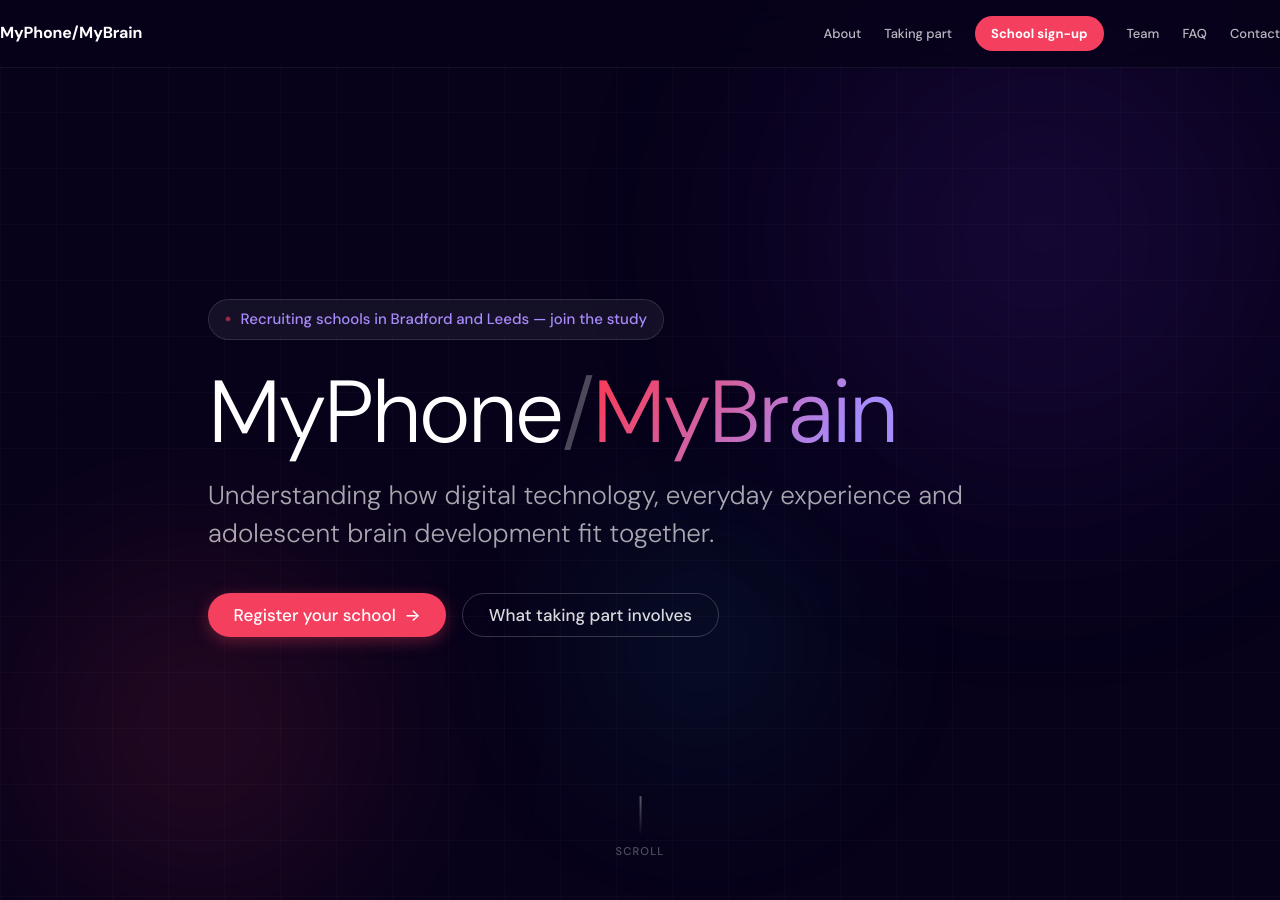
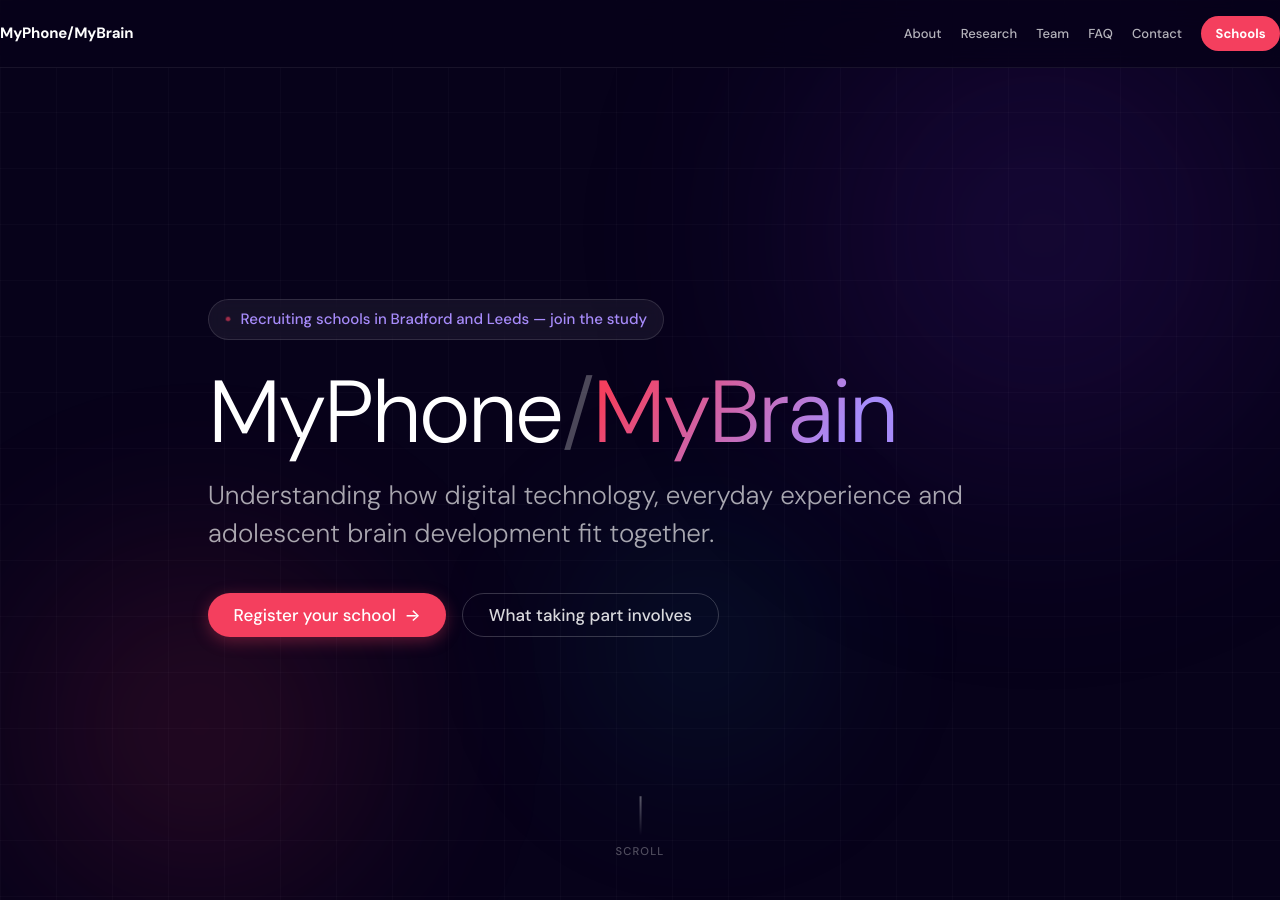
Before and after one commit to faisalmushtaq/myphone-mybrain, a Jekyll site: the page built from index.md, in a window 1280 px wide and 900 px high. Built offline with Jekyll 4.4.1, drawn with Linux system fonts in a browser that asks for light colours.

Commit message:
Rebuild nav: animated hamburger, separate mobile overlay
The old mobile nav was a child of the fixed header, causing
stacking-context clashes that made the menu unreliable.

Changes:
- header.html: desktop nav stays inside header; mobile overlay
  is now a sibling <div id="mobile-nav"> outside the header so
  z-index comparisons are straightforward (overlay z-index: 200,
  well above header z-index: 100)
- Hamburger button: 3 animated <span class="bar"> elements that
  transition to an X when aria-expanded="true"
- Mobile overlay uses .is-open class (not .open) so there is zero
  collision with the desktop nav styles
- Shorten desktop nav labels: "Taking part"→"Research",
  "School sign-up"→"Schools" to prevent overflow on mid screens
- form.js: openMenu/closeMenu helpers, Escape key closes overlay,
  aria-hidden toggled on the overlay element
- Responsive: @media 840px now just hides .nav and shows
  .menu-toggle — no more stale .nav.open block

https://claude.ai/code/session_01963QD4DgzVCqW4S46MBqfB

```diff
--- a/_includes/header.html
+++ b/_includes/header.html
@@ -1,14 +1,32 @@
 <header class="site-header">
   <div class="container header-inner">
     <a class="logo" href="{{ site.baseurl }}/" aria-label="{{ site.title }} home">{{ site.title }}</a>
-    <button class="menu-toggle" type="button" aria-expanded="false" aria-controls="site-nav">Menu</button>
-    <nav id="site-nav" class="nav" aria-label="Main navigation">
+
+    <nav class="nav" aria-label="Main navigation">
       <a href="#about">About</a>
-      <a href="#participation">Taking part</a>
-      <a href="#signup" class="nav-cta">School sign-up</a>
+      <a href="#participation">Research</a>
       <a href="#team">Team</a>
       <a href="#faq">FAQ</a>
       <a href="#contact">Contact</a>
+      <a href="#signup" class="nav-cta">Schools</a>
     </nav>
+
+    <button class="menu-toggle" aria-label="Open navigation menu" aria-expanded="false" aria-controls="mobile-nav">
+      <span class="bar"></span>
+      <span class="bar"></span>
+      <span class="bar"></span>
+    </button>
   </div>
 </header>
+
+<!-- Mobile nav lives outside the header to avoid stacking-context issues -->
+<div class="mobile-nav-overlay" id="mobile-nav" aria-hidden="true">
+  <nav class="mobile-nav-inner" aria-label="Mobile navigation">
+    <a href="#about">About</a>
+    <a href="#participation">Research</a>
+    <a href="#team">Team</a>
+    <a href="#faq">FAQ</a>
+    <a href="#contact">Contact</a>
+    <a href="#signup" class="mobile-nav-cta">Register your school &nbsp;&rarr;</a>
+  </nav>
+</div>
--- a/assets/css/style.css
+++ b/assets/css/style.css
@@ -246,8 +246,7 @@ strong { font-weight: 600; color: var(--c-text); }
 
 /* ── 6. Header / Nav ──────────────────────────────────────── */
 
-/* All sections with anchor IDs get scroll-margin so fixed header
-   doesn't cover their headings when navigating via links */
+/* Prevent fixed header covering section anchors */
 section[id] { scroll-margin-top: calc(var(--nav-h) + 0.5rem); }
 
 .site-header {
@@ -259,16 +258,15 @@ section[id] { scroll-margin-top: calc(var(--nav-h) + 0.5rem); }
   height: var(--nav-h);
   display: flex;
   align-items: center;
-  /* Always frosted — readable against any background */
-  background: rgba(7,2,26,.75);
+  background: rgba(7,2,26,.8);
   backdrop-filter: blur(14px);
   -webkit-backdrop-filter: blur(14px);
-  border-bottom: 1px solid rgba(255,255,255,.06);
+  border-bottom: 1px solid rgba(255,255,255,.07);
   transition: background 0.3s, box-shadow 0.3s;
 }
 
 .site-header.scrolled {
-  background: rgba(7,2,26,.96);
+  background: rgba(7,2,26,.97);
   box-shadow: 0 1px 0 rgba(255,255,255,.07);
 }
 
@@ -276,48 +274,47 @@ section[id] { scroll-margin-top: calc(var(--nav-h) + 0.5rem); }
   display: flex;
   align-items: center;
   justify-content: space-between;
-  gap: 1rem;
+  gap: 1.5rem;
   width: 100%;
 }
 
 .logo {
   font-family: var(--f-body);
-  font-size: 1rem;
+  font-size: 0.9375rem;
   font-weight: 700;
   color: #fff;
   letter-spacing: -0.01em;
   white-space: nowrap;
   flex-shrink: 0;
+  line-height: 1;
 }
 
 .logo:hover { color: var(--c-lavender); }
 
+/* Desktop nav */
 .nav {
   display: flex;
   align-items: center;
-  gap: clamp(0.75rem, 1.8vw, 1.75rem);
-  flex-wrap: nowrap;
+  gap: clamp(0.6rem, 1.5vw, 1.5rem);
 }
 
 .nav a {
   font-size: 0.8125rem;
   font-weight: 500;
-  color: rgba(255,255,255,.72);
-  transition: color 0.2s;
+  color: rgba(255,255,255,.7);
   white-space: nowrap;
+  transition: color 0.15s;
 }
 
 .nav a:hover { color: #fff; }
 
 .nav-cta {
-  background: var(--c-coral);
+  background: var(--c-coral) !important;
   color: #fff !important;
-  padding: 0.45rem 1rem;
+  padding: 0.4rem 0.9rem !important;
   border-radius: 100px;
-  font-size: 0.8125rem;
   font-weight: 600 !important;
-  transition: background 0.2s, transform 0.2s var(--ease-spring) !important;
-  flex-shrink: 0;
+  transition: background 0.15s, transform 0.15s !important;
 }
 
 .nav-cta:hover {
@@ -325,15 +322,85 @@ section[id] { scroll-margin-top: calc(var(--nav-h) + 0.5rem); }
   transform: translateY(-1px);
 }
 
+/* Hamburger button — hidden on desktop */
 .menu-toggle {
   display: none;
-  color: #fff;
-  font-size: 0.875rem;
+  flex-direction: column;
+  justify-content: center;
+  align-items: center;
+  gap: 5px;
+  width: 2.25rem;
+  height: 2.25rem;
+  padding: 0.35rem;
+  flex-shrink: 0;
+  background: none;
+  border: none;
+  cursor: pointer;
+}
+
+.bar {
+  display: block;
+  width: 22px;
+  height: 2px;
+  background: #fff;
+  border-radius: 2px;
+  transition: transform 0.25s var(--ease), opacity 0.2s;
+}
+
+/* Hamburger → X when open */
+.menu-toggle[aria-expanded="true"] .bar:nth-child(1) {
+  transform: translateY(7px) rotate(45deg);
+}
+.menu-toggle[aria-expanded="true"] .bar:nth-child(2) {
+  opacity: 0;
+  transform: scaleX(0);
+}
+.menu-toggle[aria-expanded="true"] .bar:nth-child(3) {
+  transform: translateY(-7px) rotate(-45deg);
+}
+
+/* Mobile nav overlay — lives outside header, no stacking-context clash */
+.mobile-nav-overlay {
+  display: none;
+  position: fixed;
+  inset: 0;
+  z-index: 200;
+  background: rgba(7,2,26,.97);
+  backdrop-filter: blur(20px);
+  -webkit-backdrop-filter: blur(20px);
+  align-items: center;
+  justify-content: center;
+}
+
+.mobile-nav-overlay.is-open {
+  display: flex;
+}
+
+.mobile-nav-inner {
+  display: flex;
+  flex-direction: column;
+  align-items: center;
+  gap: 1.75rem;
+  padding: 2rem;
+  text-align: center;
+}
+
+.mobile-nav-inner a {
+  font-size: clamp(1.35rem, 4vw, 1.75rem);
   font-weight: 600;
-  padding: 0.45rem 0.9rem;
-  border: 1.5px solid rgba(255,255,255,.25);
-  border-radius: 8px;
-  flex-shrink: 0;
+  color: rgba(255,255,255,.75);
+  transition: color 0.15s;
+}
+
+.mobile-nav-inner a:hover { color: #fff; }
+
+.mobile-nav-cta {
+  margin-top: 0.5rem;
+  color: var(--c-coral) !important;
+  font-size: clamp(1rem, 3vw, 1.25rem) !important;
+  padding: 0.75rem 2rem;
+  border: 2px solid var(--c-coral);
+  border-radius: 100px;
 }
 
 /* ── 7. Hero ──────────────────────────────────────────────── */
@@ -1176,35 +1243,15 @@ section[id] { scroll-margin-top: calc(var(--nav-h) + 0.5rem); }
 }
 
 @media (max-width: 840px) {
-  .nav { display: none; }
-  .nav.open {
-    display: flex;
-    flex-direction: column;
-    position: fixed;
-    top: 0;
-    left: 0;
-    right: 0;
-    bottom: 0;
-    background: rgba(7,2,26,.97);
-    backdrop-filter: blur(20px);
-    -webkit-backdrop-filter: blur(20px);
-    align-items: center;
-    justify-content: center;
-    gap: 2rem;
-    z-index: 99;
-  }
-  .nav.open a { font-size: var(--step-2); color: rgba(255,255,255,.8); }
-  .nav.open .nav-cta { padding: 0.75rem 2rem; font-size: var(--step-1); }
-  .menu-toggle { display: block; position: relative; z-index: 101; }
-  .menu-toggle[aria-expanded="true"] { border-color: rgba(255,255,255,.1); color: rgba(255,255,255,.5); }
+  .nav         { display: none; }
+  .menu-toggle { display: flex; }
 
-  .field-row { grid-template-columns: 1fr; }
-  .checkbox-grid { grid-template-columns: 1fr; }
-
-  .step-grid { grid-template-columns: 1fr; }
-  .people-grid { grid-template-columns: 1fr; }
-  .project-grid { grid-template-columns: 1fr; }
-  .stat-row { grid-template-columns: 1fr 1fr; }
+  .field-row      { grid-template-columns: 1fr; }
+  .checkbox-grid  { grid-template-columns: 1fr; }
+  .step-grid      { grid-template-columns: 1fr; }
+  .people-grid    { grid-template-columns: 1fr; }
+  .project-grid   { grid-template-columns: 1fr; }
+  .stat-row       { grid-template-columns: 1fr 1fr; }
 }
 
 @media (max-width: 400px) {
--- a/assets/js/form.js
+++ b/assets/js/form.js
@@ -20,24 +20,33 @@ if (header) {
 }
 
 /* ── Mobile menu toggle ─────────────────────────────────── */
-const menuToggle = document.querySelector('.menu-toggle');
-const siteNav    = document.querySelector('#site-nav');
+const menuToggle  = document.querySelector('.menu-toggle');
+const mobileNav   = document.getElementById('mobile-nav');
 
-if (menuToggle && siteNav) {
+if (menuToggle && mobileNav) {
+  const openMenu = () => {
+    menuToggle.setAttribute('aria-expanded', 'true');
+    mobileNav.classList.add('is-open');
+    mobileNav.setAttribute('aria-hidden', 'false');
+    document.body.style.overflow = 'hidden';
+  };
+
+  const closeMenu = () => {
+    menuToggle.setAttribute('aria-expanded', 'false');
+    mobileNav.classList.remove('is-open');
+    mobileNav.setAttribute('aria-hidden', 'true');
+    document.body.style.overflow = '';
+  };
+
   menuToggle.addEventListener('click', () => {
-    const open = menuToggle.getAttribute('aria-expanded') === 'true';
-    menuToggle.setAttribute('aria-expanded', String(!open));
-    siteNav.classList.toggle('open', !open);
-    document.body.style.overflow = open ? '' : 'hidden';
+    menuToggle.getAttribute('aria-expanded') === 'true' ? closeMenu() : openMenu();
   });
 
-  siteNav.querySelectorAll('a').forEach((link) => {
-    link.addEventListener('click', () => {
-      menuToggle.setAttribute('aria-expanded', 'false');
-      siteNav.classList.remove('open');
-      document.body.style.overflow = '';
-    });
-  });
+  /* Close when any nav link is tapped */
+  mobileNav.querySelectorAll('a').forEach((link) => link.addEventListener('click', closeMenu));
+
+  /* Close on Escape key */
+  document.addEventListener('keydown', (e) => { if (e.key === 'Escape') closeMenu(); });
 }
 
 /* ── School sign-up form (mailto) ───────────────────────── */
```
